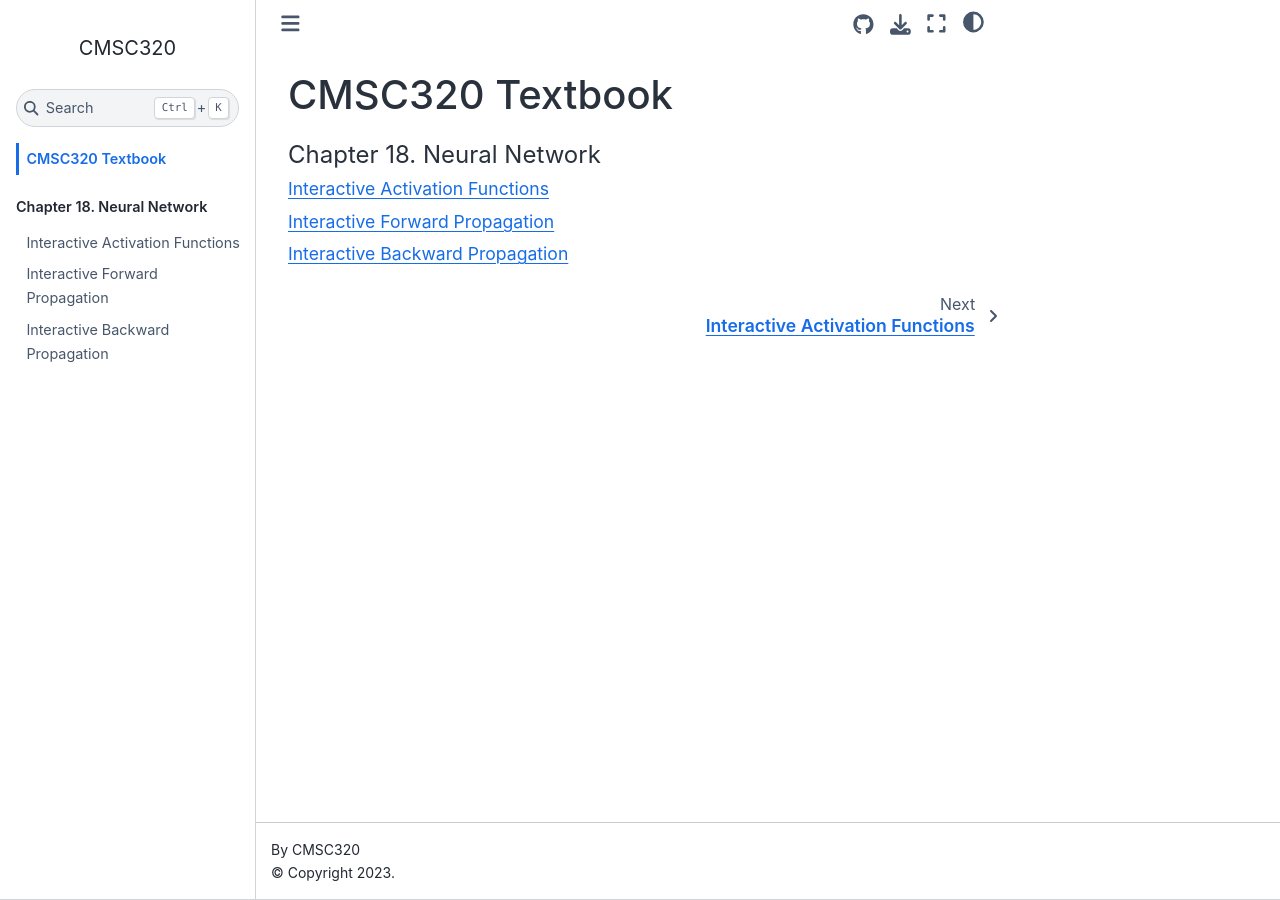
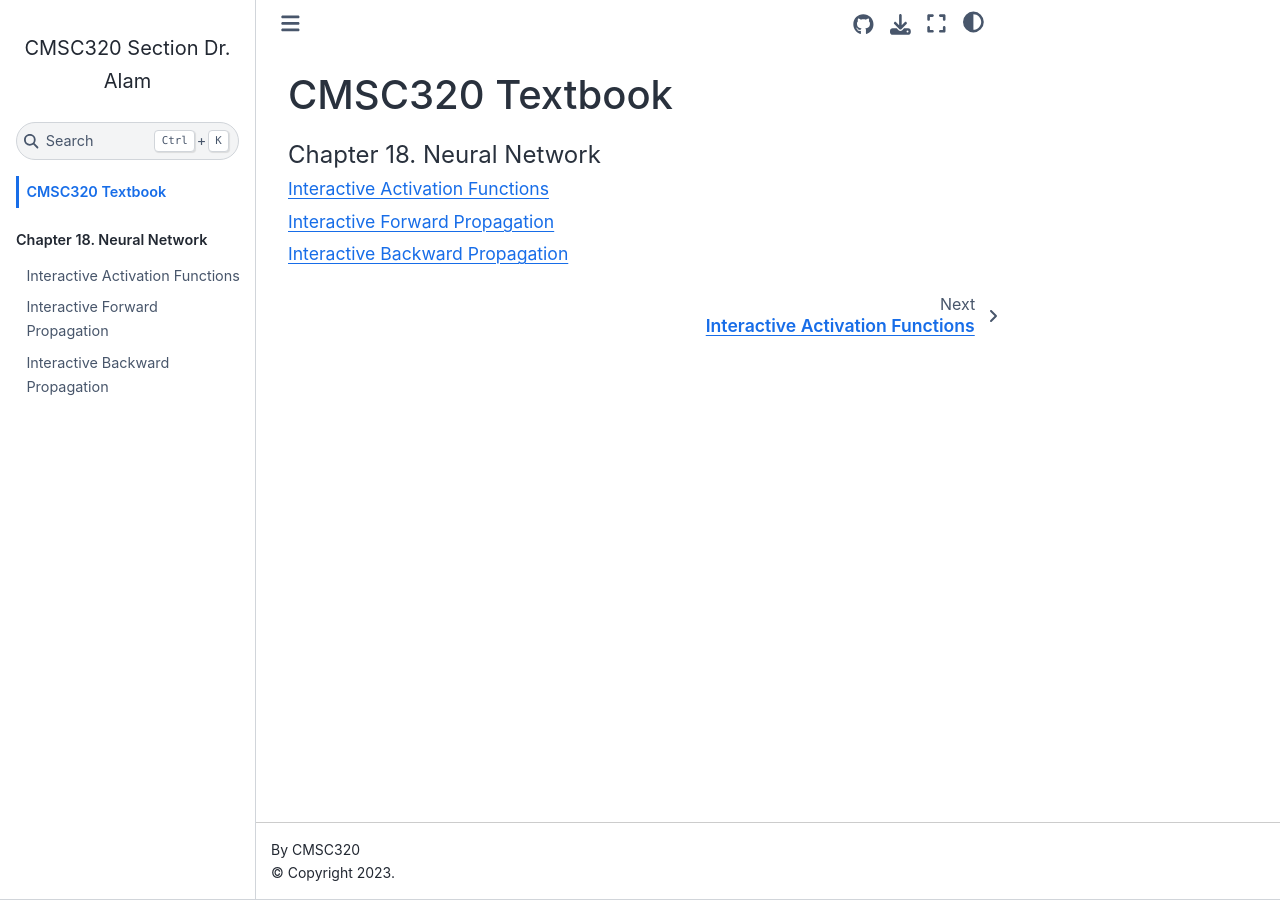
Before and after one commit to ffalam/CMSC320TextBook, a Jupyter Book: the page built from index.md, in a window 1280 px wide. Built offline with Jupyter Book 1.0.4 settings and Sphinx 7.4.7 and the Sphinx Book theme 1.1.4, drawn with Linux system fonts in a browser that asks for light colours; pages that are not in the unit, such as notebooks, are missing from menus.

Commit message:
quick fixes for title

```diff
--- a/_config.yml
+++ b/_config.yml
@@ -1,7 +1,7 @@
 # Book settings
 # Learn more at https://jupyterbook.org/customize/config.html
 
-title: CMSC320
+title: CMSC320 Section Dr. Alam
 author: CMSC320
 logo: logo.png
 
```
Also changed, not shown: 2 other files.
